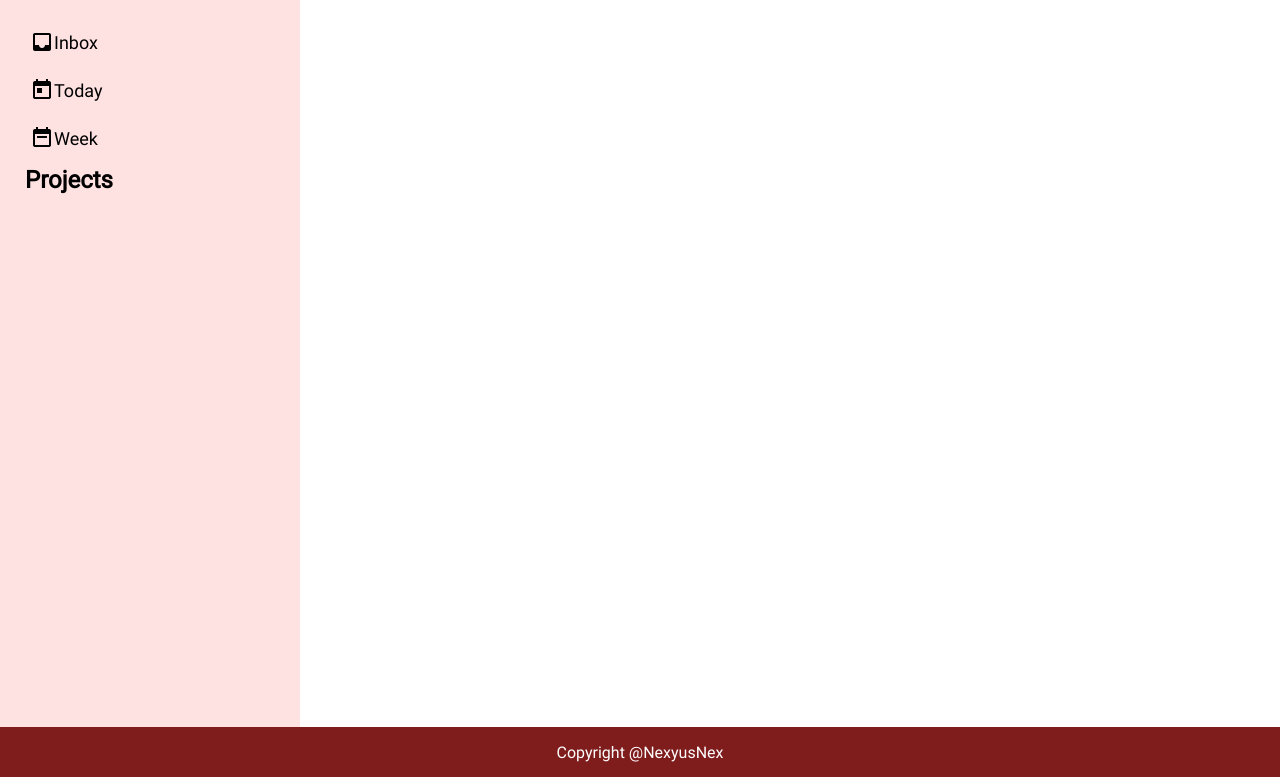
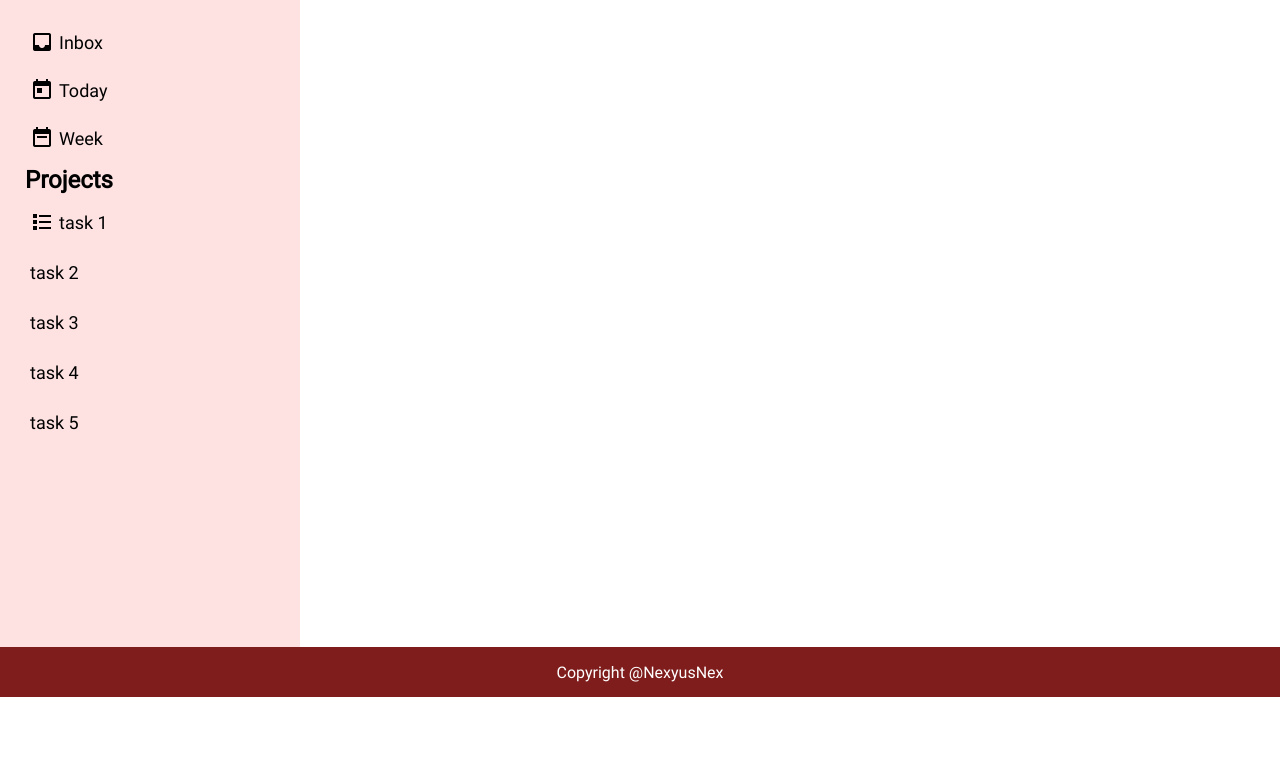
Before and after one commit to NexyusNex/To-do-list, a website built with webpack: page dist/index.html in a window 1280 px wide. Shown: the part 103-880 px from the top of the page. After the commit the page ends 800 px from the top, so only its background shows below. Built offline with nearby package versions, Linux system fonts and the light colour scheme.

Commit message:
Project section items now have an icon

```diff
--- a/src/index.js
+++ b/src/index.js
@@ -3,6 +3,7 @@
 import inbox from "../Images/inbox.png";
 import today from "../Images/calendar-today.png";
 import week from "../Images/calendar-week.png";
+import list from "../Images/list.png";
 
 const logoImg = document.querySelector("#logo");
 logoImg.src = logo;
@@ -16,6 +17,9 @@
 const weekImg = document.querySelector("#weekimg");
 weekImg.src = week;
 
+const listImg = document.querySelector("#listimg");
+listImg.src = list;
+
 const ToDo = () => {
   return {
     title,
--- a/src/style.css
+++ b/src/style.css
@@ -38,8 +38,10 @@
   padding: 25px;
   gap: 8px;
 }
-.side-menu .button {
+.side-menu .button,
+.card {
   display: flex;
+  gap: 5px;
   align-items: center;
   height: 40px;
   font-size: 18px;
```
Also changed, not shown: Images/list.png (added), dist/index.html.
